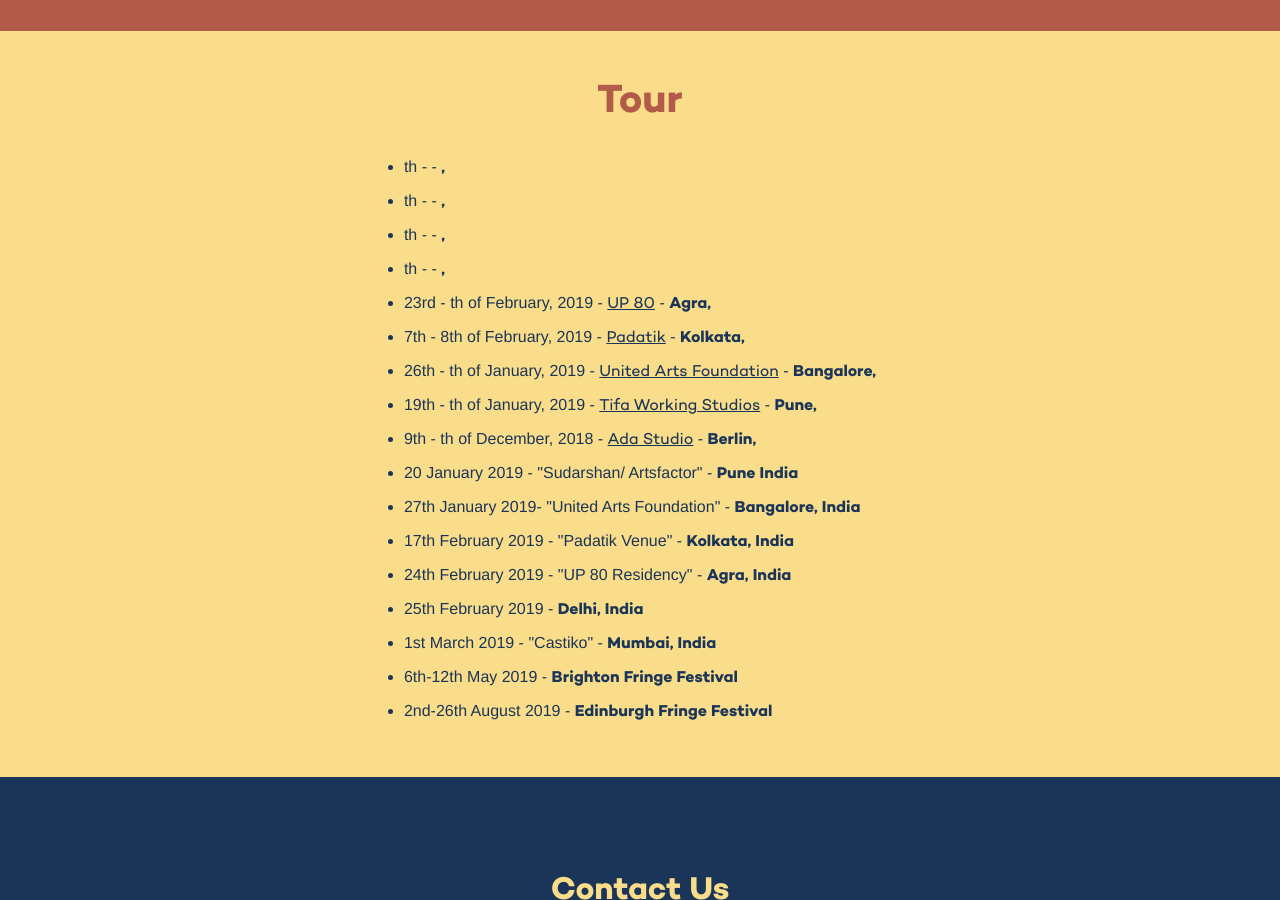
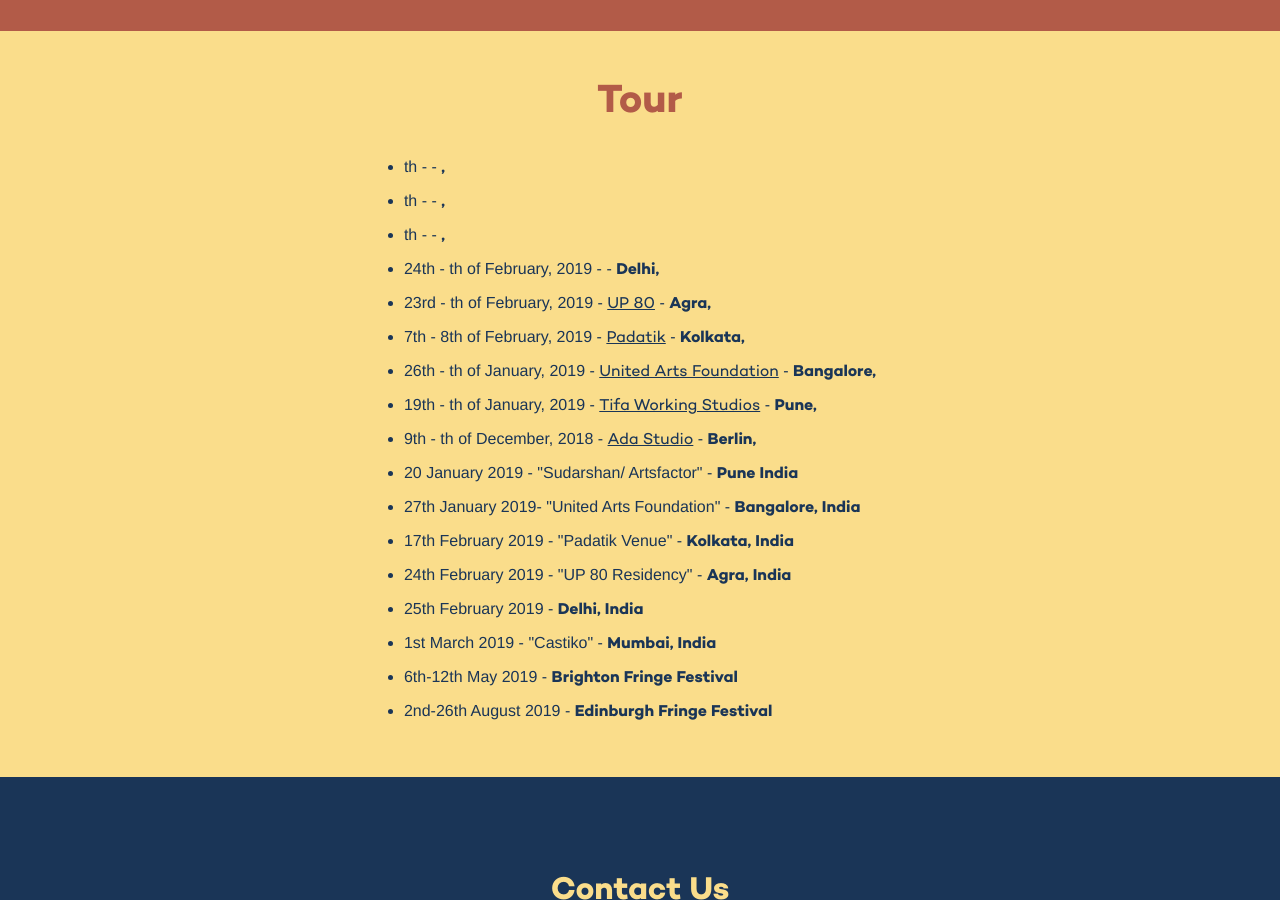
Before and after one commit to matteocarpi/GBT-Jekyll, a Jekyll site: the page built from index.md, in a window 1280 px wide and 900 px high, scrolled down 1242 px. Built offline with Jekyll 4.4.1, drawn with Linux system fonts in a browser that asks for light colours; nearby versions of some CDN libraries.

Commit message:
Update from Forestry.io Matteo Carpi updated index.md

```diff
--- a/index.md
+++ b/index.md
@@ -45,6 +45,9 @@ tour:
   link: https://www.whilstwalkingtour.com/tour
   past: false
 - template: tour-date
+  city: Delhi
+  country: India
+  first-date: 2019-02-24 18:30:00 +0000
 - template: tour-date
 - template: tour-date
 - template: tour-date
```
